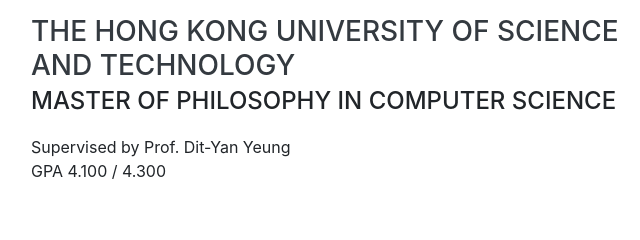
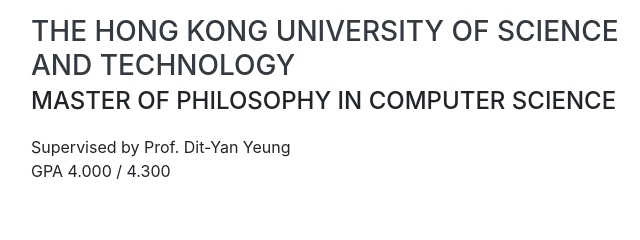
Before and after one commit to JSLBen/jslben.github.io, a website with bundled scripts: page index.html in a window 1280 px wide. Shown: the part 920-1160 px from the top of the page, 289-929 px from the left. Built offline with nearby package versions, Linux system fonts and the light colour scheme; some icons are missing; a web font is replaced by a local one.

Commit message:
modified gpa

```diff
--- a/html/education.html
+++ b/html/education.html
@@ -6,7 +6,7 @@
       <h3 class="mb-0">The Hong Kong University of Science and Technology</h3>
       <div class="subheading mb-3">Master of Philosophy in Computer Science</div>
       <p>Supervised by Prof. Dit-Yan Yeung<br>
-         GPA 4.100 / 4.300</p>
+         GPA 4.000 / 4.300</p>
     </div>
     <div class="resume-date text-md-right">
       <span class="text-primary">Sept. 2017 - Present</span>
```
